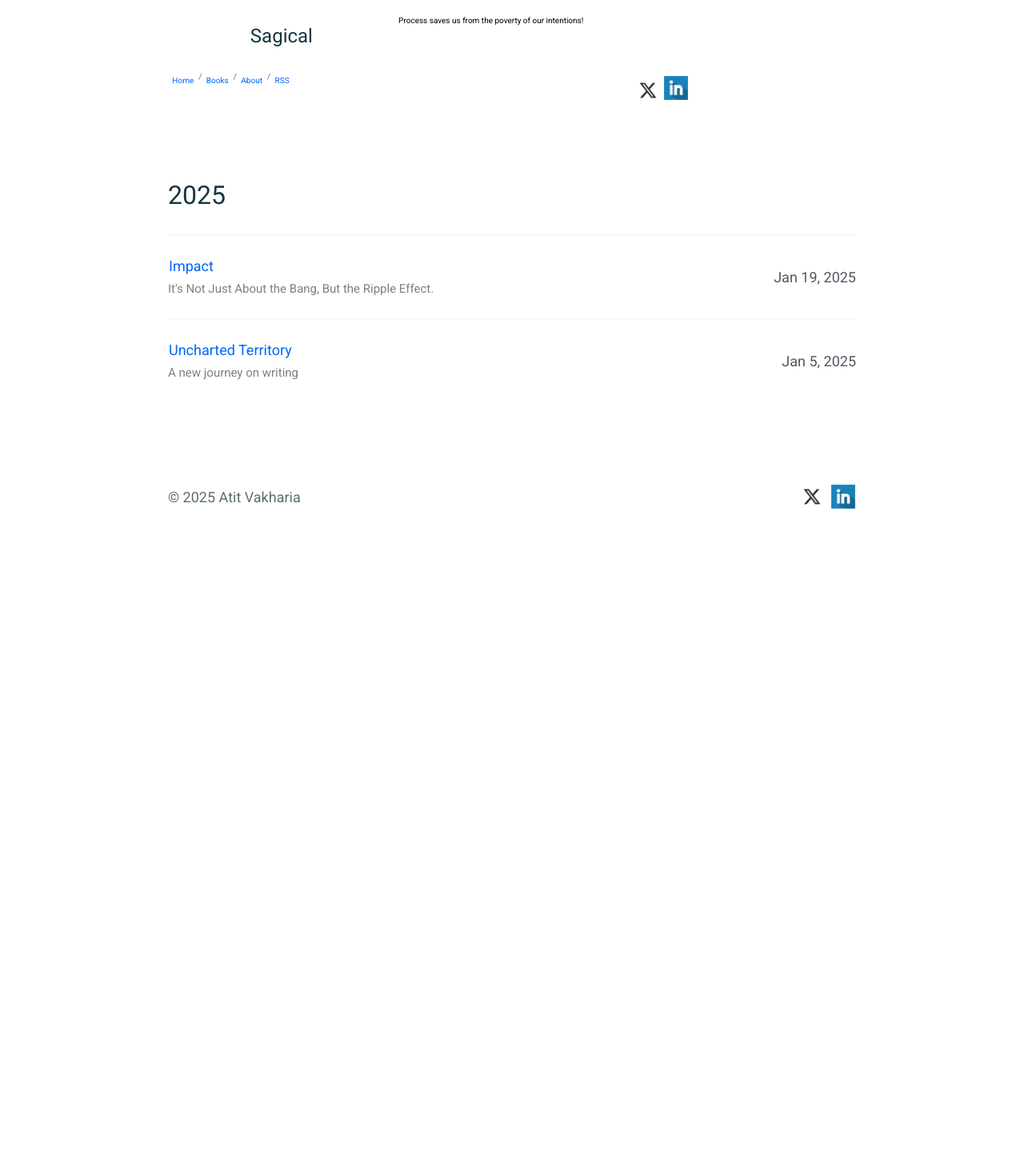
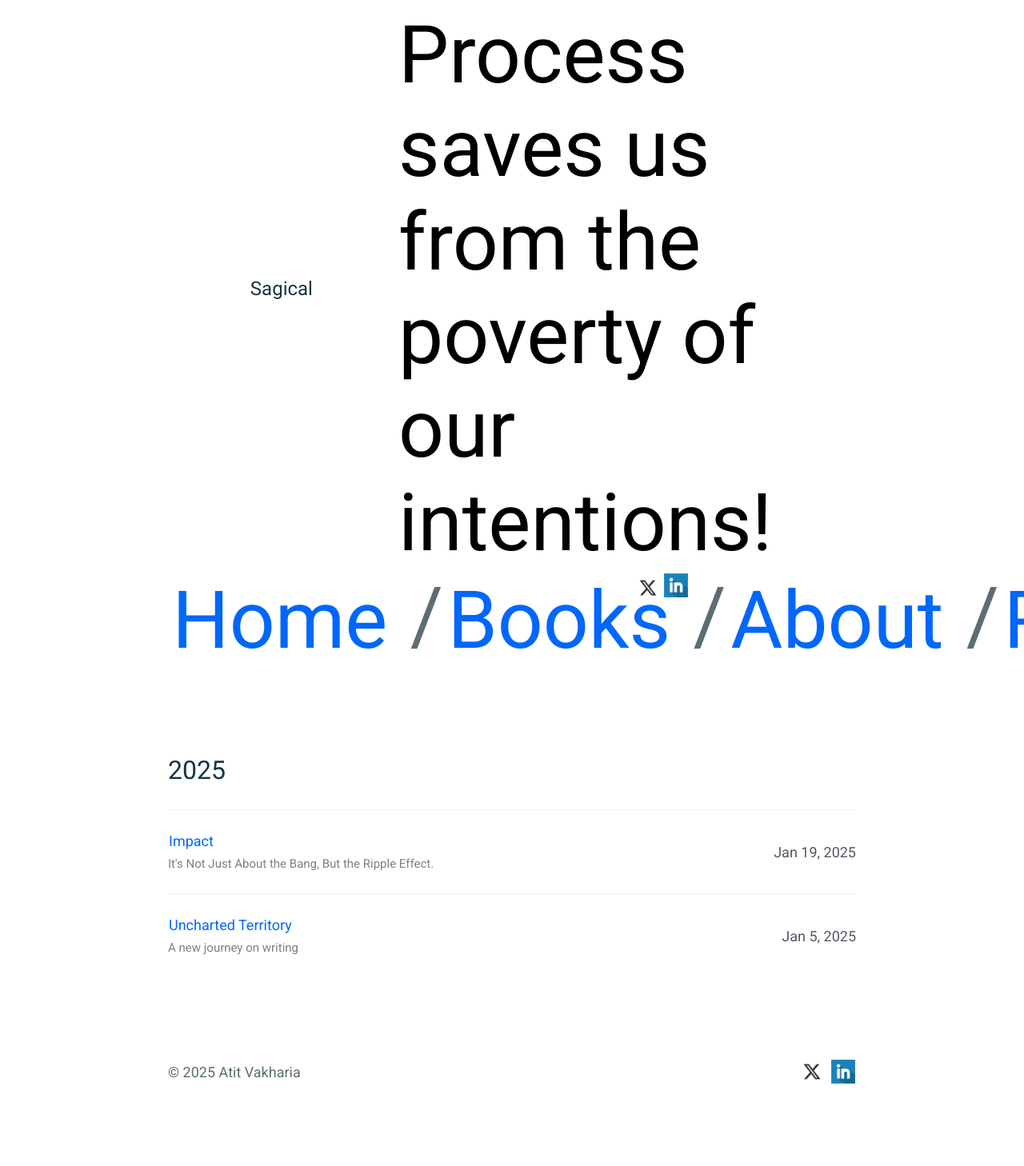
Before and after one commit to mkchoi212/paper-jekyll-theme, a Jekyll site: the page built from index.html, in a window 1280 px wide. Shown: the whole page at 80% size. Built offline with Jekyll 4.4.1, drawn with Linux system fonts in a browser that asks for light colours; before the commit the page ends 900 px from its top, so only the background shows below that.

Commit message:
Update header.html

```diff
--- a/_includes/header.html
+++ b/_includes/header.html
@@ -1,20 +1,20 @@
 <header class="c-page__header">
-  <div style="display: flex; flex-direction: row; justify-content: space-around; flex-wrap: wrap; height: 50px; margin-top: 10px;">
+  <div style="display: flex; flex-direction: row; justify-content: space-around; flex-wrap: wrap;">
     <div style="display: flex; width: 32%;">
       <h1 style="display: flex; margin: auto; color: navyblue;">{{ site.title }}</h1>
     </div>
-    <div style="display: flex; position: relative; width: 66%; overflow-wrap: normal;">
+    <div style="display: flex; position: relative; width: 66%; overflow-wrap: normal; font-size: 10rem;">
       Process saves us from the poverty of our intentions!
     </div>
   </div>
-  <div style="display: flex; flex-direction: row; justify-content: space-around; flex-wrap: wrap; height: 50px;">
-    <div style="display: flex; height: 150px; width: 66%; margin-top: 20px;">
+  <div style="display: flex; flex-direction: row; justify-content: space-around; flex-wrap: wrap;">
+    <div style="display: flex; width: 66%; font-size: 10rem;">
       <a href="{{ "/" | prepend: site.baseurl }}">Home</a>
       <span class="u-separate"></span> <a href="{{ "/books/" | prepend: site.baseurl }}">Books</a>
       <span class="u-separate"></span> <a href="{{ "/about/" | prepend: site.baseurl }}">About</a>
       <span class="u-separate"></span><a href="{{ "/feed.xml" | prepend: site.baseurl }}">RSS</a>
     </div>
-    <div style="display: flex; position: relative; height: 150px; width: 32%; margin-top: 20px;">
+    <div style="display: flex; position: relative; width: 32%;">
       {% if site.twitter_username %}
         <a href="https://twitter.com/{{ site.twitter_username }}">
           <img src="{{ site.baseurl }}/assets/x.png" alt="X" width="36" height="36" />
```
